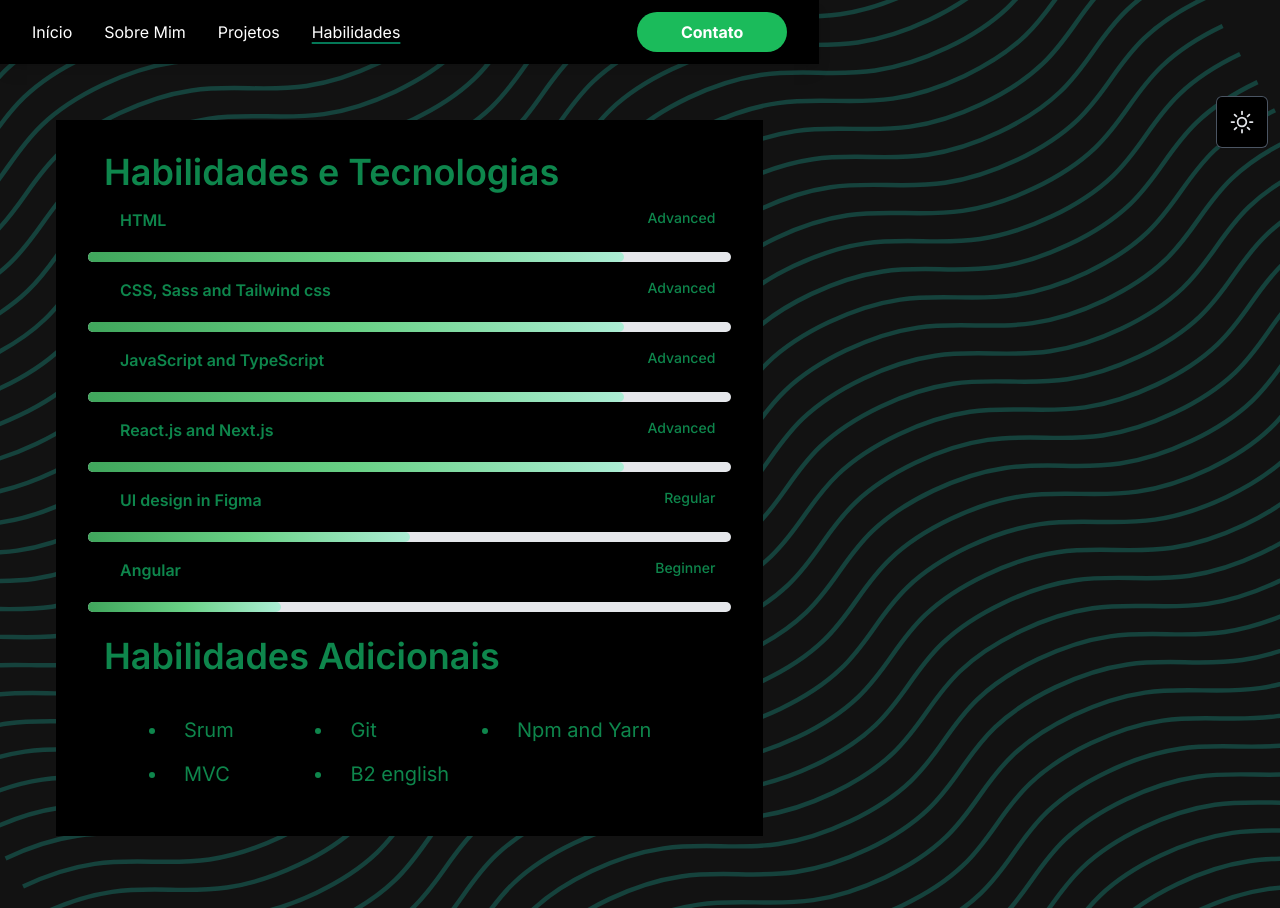
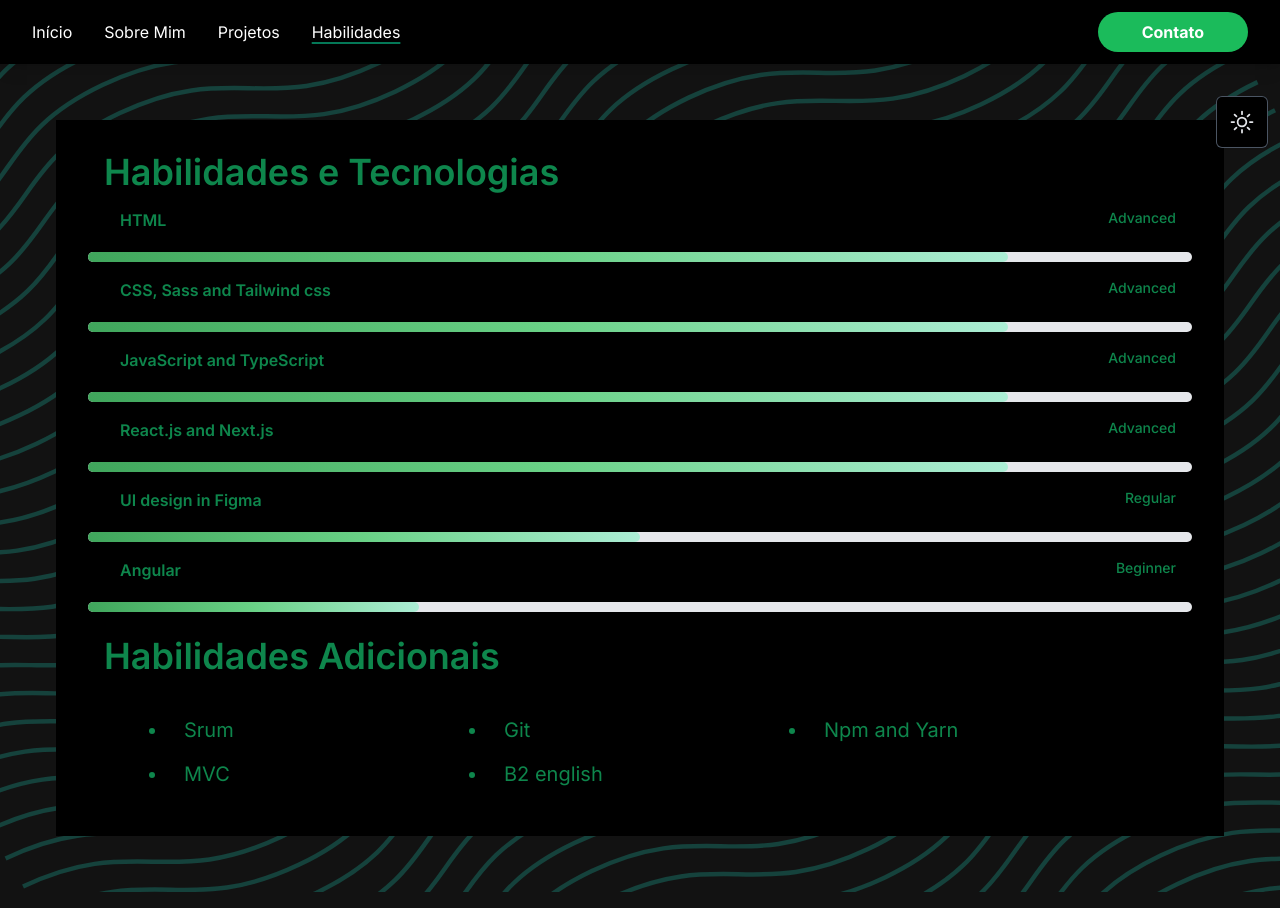
Before and after one commit to RebecaLameira/my-portfolio, a Next.js app: page /skills in a window 1280 px wide. Built offline with nearby package versions, Linux system fonts and the light colour scheme.

Commit message:
Correction

```diff
--- a/app/contact/page.tsx
+++ b/app/contact/page.tsx
@@ -7,12 +7,12 @@ export const metadata: Metadata = {
 };
 export default function Contact() {
   return (
-    <div>
+    <div className="w-screen">
       <section className="grid place-content-center">
-        <div className="md:h-[550px] md:w-[303px] md:my-4 my-10 box-content grid h-[600px] w-[800px] shrink-0 justify-items-center rounded-[50px] bg-gradient-to-r from-[#26212C] via-[#376549] to-[#0E864C] p-8">
+        <div className="my-10 box-content grid h-[600px] w-[800px] shrink-0 justify-items-center rounded-[50px] bg-gradient-to-r from-[#26212C] via-[#376549] to-[#0E864C] p-8 md:my-4 md:h-[550px] md:w-[303px]">
           <div className="grid justify-items-center gap-4 text-white">
-            <h1 className="md:text-2xl text-5xl font-bold">Contate-me</h1>
-            <p className="md:text-base md:text-center justify-center text-xl">
+            <h1 className="text-5xl font-bold md:text-2xl">Contate-me</h1>
+            <p className="justify-center text-xl md:text-center md:text-base">
               Gostou deste Portfólio? Ou você gostaria de me enviar uma
               declaração.
             </p>
--- a/app/projects/page.tsx
+++ b/app/projects/page.tsx
@@ -21,7 +21,7 @@ export const metadata: Metadata = {
 
 export default function Projects() {
   return (
-    <div>
+    <div className="w-screen">
       <FloatingButton />
 
       <div className="my-6 box-content flex h-[150px] flex-nowrap content-center items-center bg-gradient-to-r from-[#17BFA8] to-[#0C5F55] p-8 lg:place-content-center md:h-[150px] sm:h-[100px] sm:p-4">
--- a/app/skills/page.tsx
+++ b/app/skills/page.tsx
@@ -10,9 +10,9 @@ export const metadata: Metadata = {
 
 export default function Skills() {
   return (
-    <div>
+    <div className="flex w-screen">
       <FloatingButton />
-      <div className="m-14 bg-white p-8 indent-4 dark:bg-black sm:m-8">
+      <div className="m-14 w-full bg-white p-8 indent-4 dark:bg-black sm:m-8">
         <section className="grid gap-4">
           <Title>Habilidades e Tecnologias</Title>
           <Skill label="HTML" level="Advanced" percent={"w-5/6"}></Skill>
--- a/components/Footer/Footer.tsx
+++ b/components/Footer/Footer.tsx
@@ -8,7 +8,7 @@ const indieFont = Indie_Flower({
 
 const Footer = () => {
   return (
-    <div className="box fixed bottom-0 flex w-full items-center justify-between bg-white px-14 py-2 shadow-inner dark:border-none dark:bg-black dark:shadow-2xl lg:justify-center">
+    <div className="box relative bottom-0 flex w-full items-center justify-between bg-white px-14 py-2 shadow-inner dark:border-none dark:bg-black dark:shadow-2xl lg:justify-center">
       <span className={`${indieFont.className} text-2xl lg:hidden`}>
         Rebeca Lameira
       </span>
```
